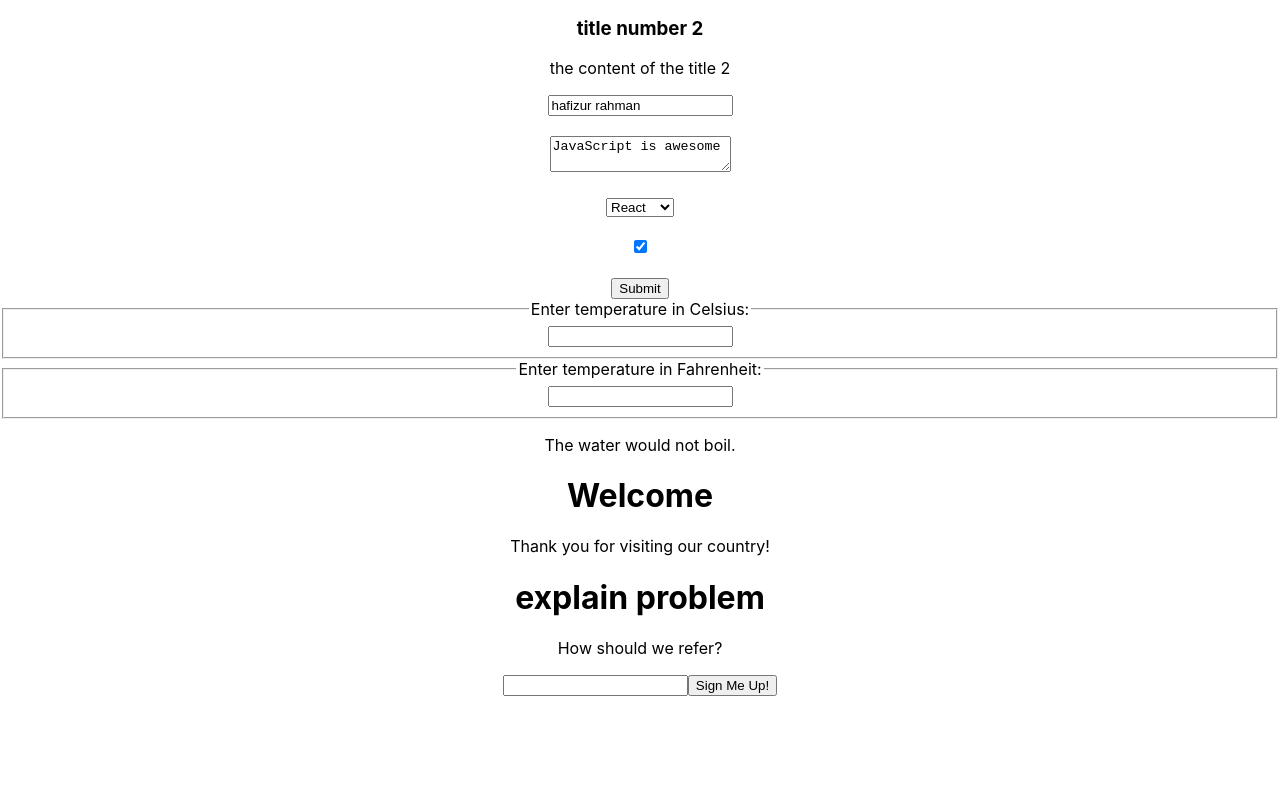
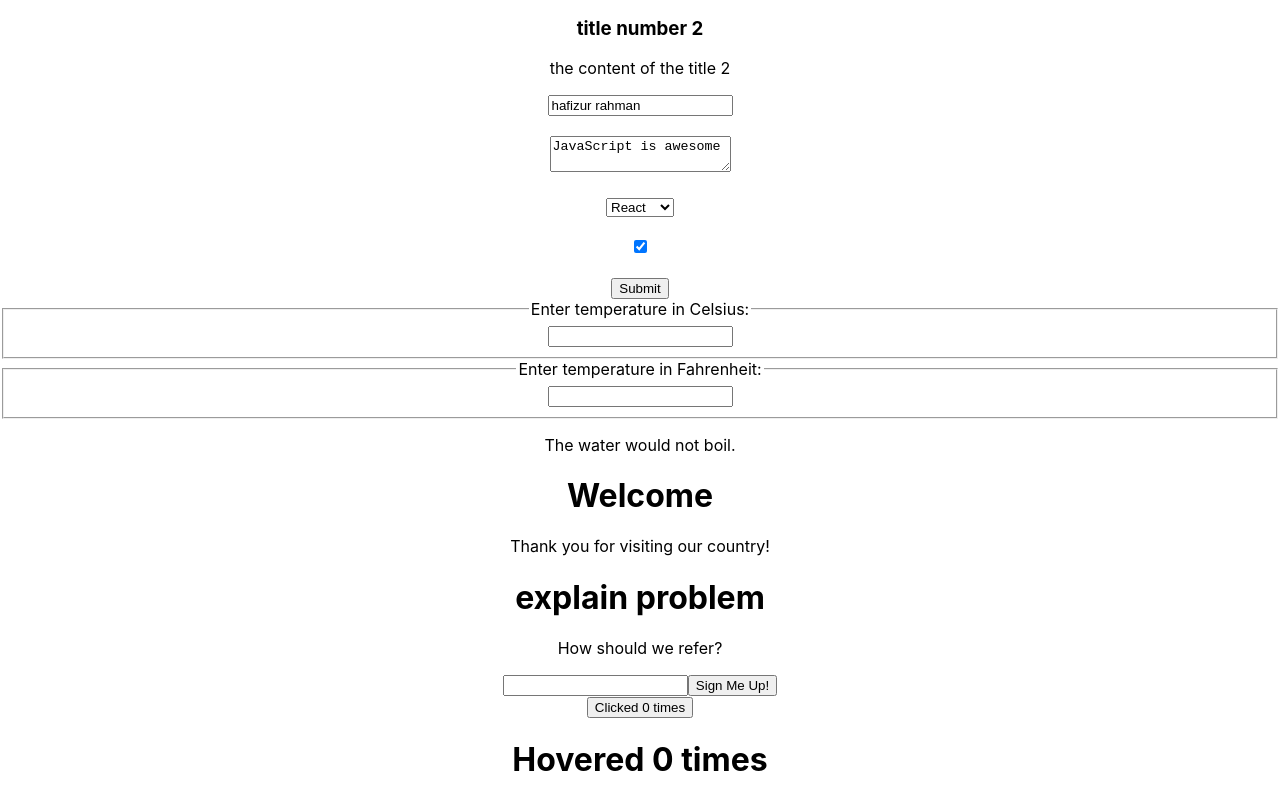
Before and after one commit to Md-Hafizur-Rahman/ReactApp, a React (Create React App) app: page / in a window 1280 px wide. Shown: the part 693-1493 px from the top of the page. Before the commit the page ends 1389 px from the top, so only its background shows below. Built offline with nearby package versions, Linux system fonts and the light colour scheme.

Commit message:
hoc react

```diff
--- a/src/App.js
+++ b/src/App.js
@@ -10,6 +10,8 @@
 import Calculator from './component/calculator';
 import { WelcomeDialog } from './component/composition';
 import SignUpDialog from './component/composition';
+import ClickCounter from './component/clickhover';
+import HoverCounter from './component/hober';
 
 import React,{Component} from 'react';
 
@@ -36,6 +38,8 @@
         <Calculator/>
         <WelcomeDialog/>
         <SignUpDialog/>
+        <ClickCounter/>
+        <HoverCounter/>
       </div>
     );
 
--- /dev/null
+++ b/src/component/clickhover.js
@@ -0,0 +1,13 @@
+import withCounter from "./withcomponet";
+const ClickCounter = (props) => {
+    const { count, incrementCount } = props;
+    return (
+        <div>
+            <button type="button" onClick={incrementCount}>
+                Clicked {count} times
+            </button>
+        </div>
+    );
+};
+
+export default withCounter(ClickCounter);
--- /dev/null
+++ b/src/component/hober.js
@@ -0,0 +1,12 @@
+import withCounter from "./withcomponet";
+
+const HoverCounter = (props) => {
+    const { count, incrementCount } = props;
+    return (
+        <div>
+            <h1 onMouseOver={incrementCount}>Hovered {count} times</h1>
+        </div>
+    );
+};
+
+export default withCounter(HoverCounter);
--- /dev/null
+++ b/src/component/withcomponet.js
@@ -0,0 +1,21 @@
+import React from 'react';
+
+const withCounter = (OriginalComponent) => {
+    class NewComponent extends React.Component {
+        state = {
+            count: 0,
+        };
+
+        incrementCount = () => {
+            this.setState((prevState) => ({ count: prevState.count + 1 }));
+        };
+
+        render() {
+            const { count } = this.state;
+            return <OriginalComponent count={count} incrementCount={this.incrementCount} />;
+        }
+    }
+    return NewComponent;
+};
+
+export default withCounter;
```
